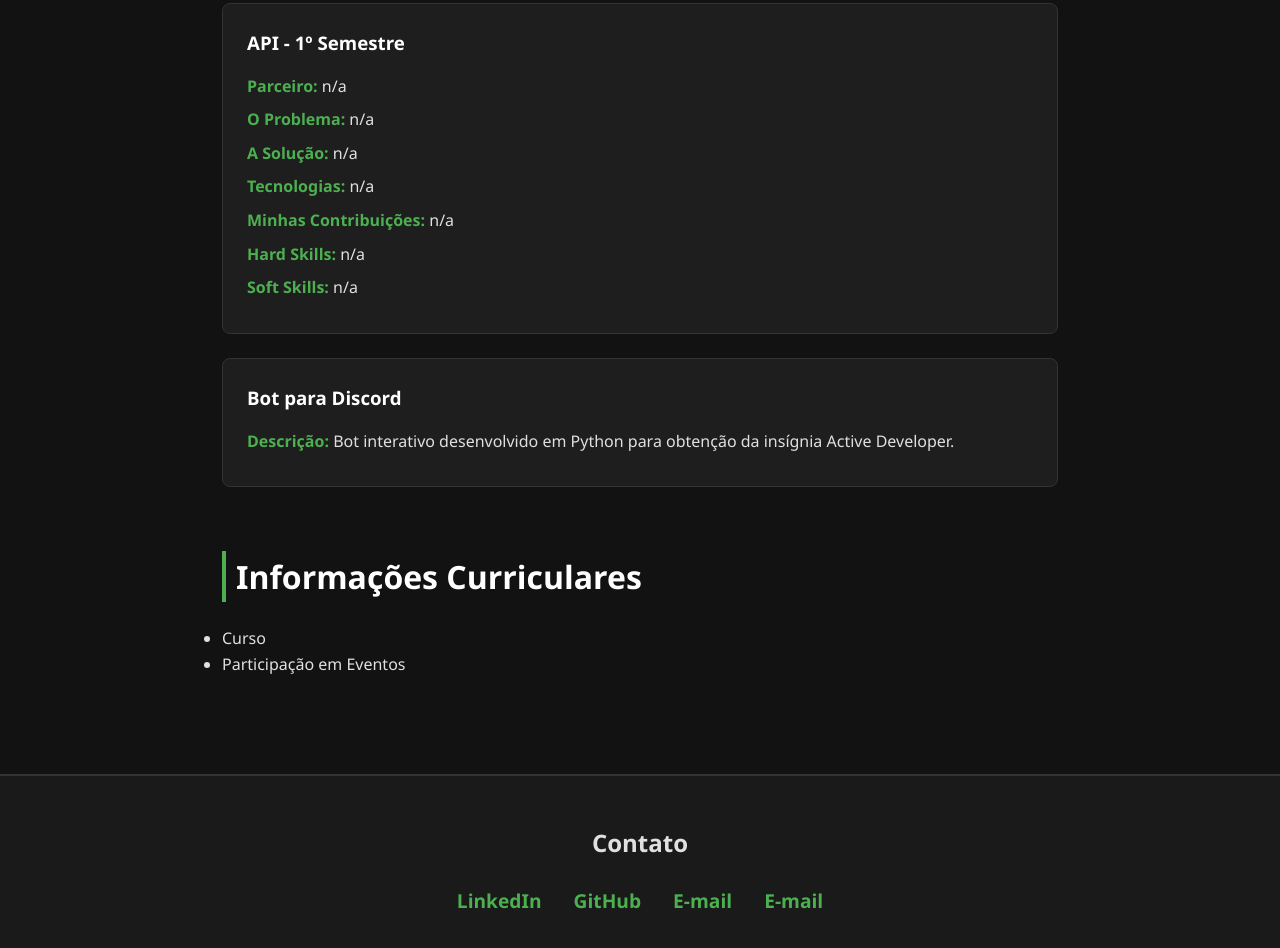
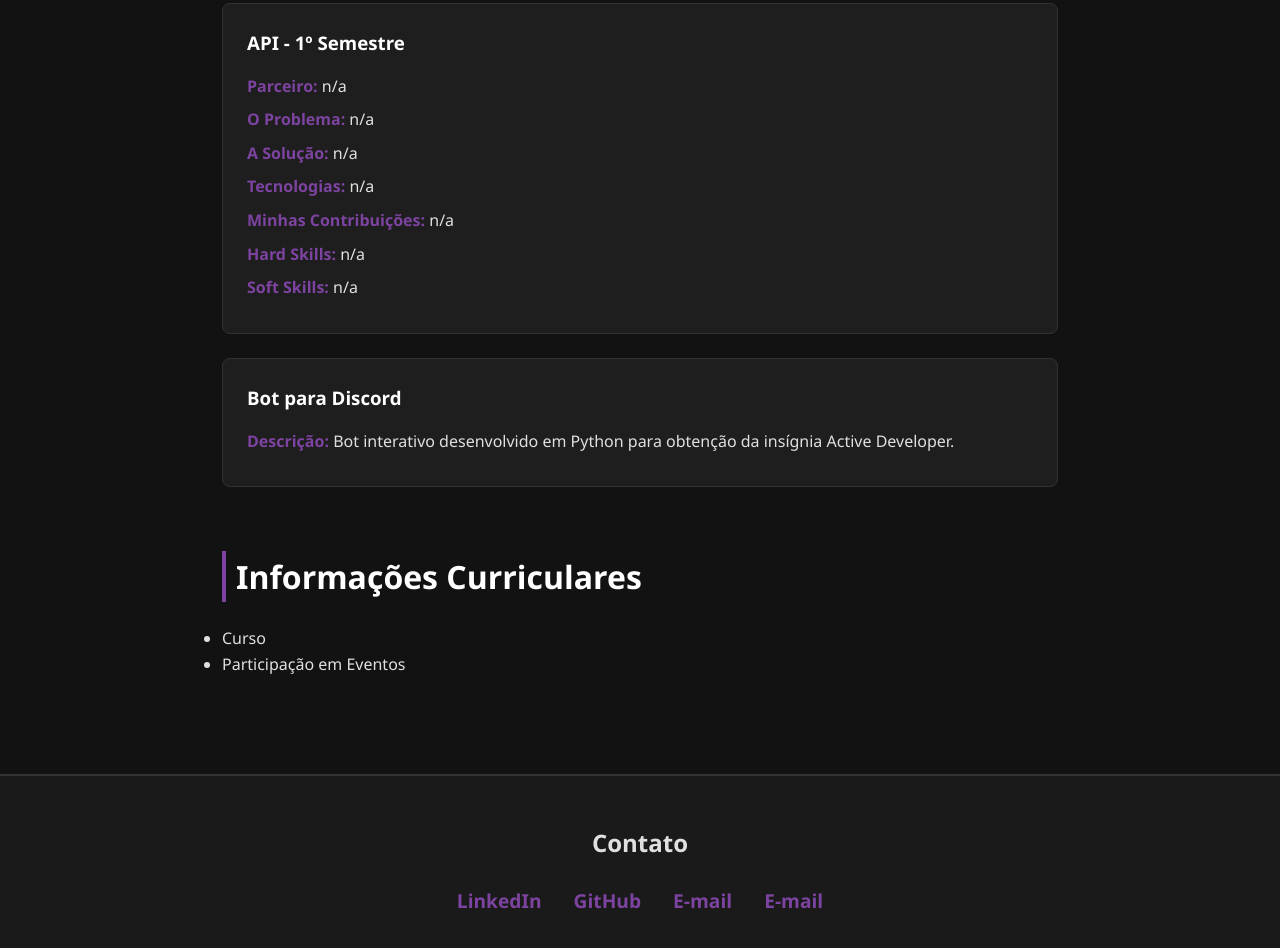
Before and after one commit to pedrohl45/pedrohl45.github.io, a plain HTML site: page index.html in a window 1280 px wide. Shown: the part 548-1496 px from the top of the page. Drawn offline with Linux system fonts and the light colour scheme.

Commit message:
Atualizando estilo CSS

```diff
--- a/style.css
+++ b/style.css
@@ -66,7 +66,7 @@ section h2 {
     font-size: 2rem;
     color: #ffffff;
     margin-bottom: 1.5rem;
-    border-left: 4px solid #4CAF50;
+    border-left: 4px solid #7d43a0;
     padding-left: 10px;
 }
 
@@ -97,19 +97,19 @@ section h2 {
 }
 
 .projeto-card strong {
-    color: #4CAF50;
+    color: #7d43a0;
 }
 
 
 a {
-    color: #4CAF50;
+    color: #7d43a0;
     text-decoration: none;
     font-weight: bold;
     transition: color 0.3s ease;
 }
 
 a:hover {
-    color: #81c784;
+    color: #7d43a0;
     text-decoration: underline;
 }
 
```
